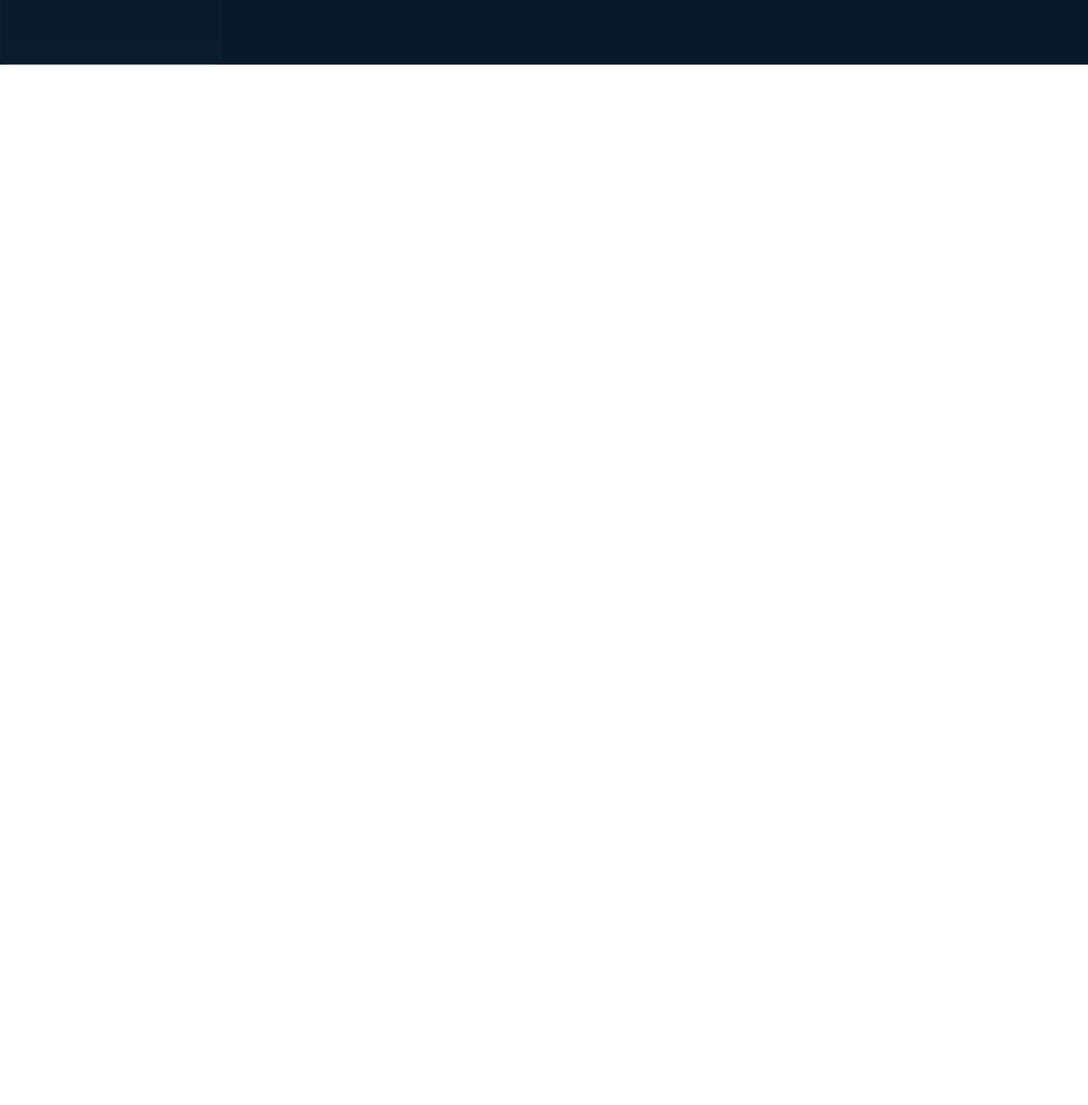
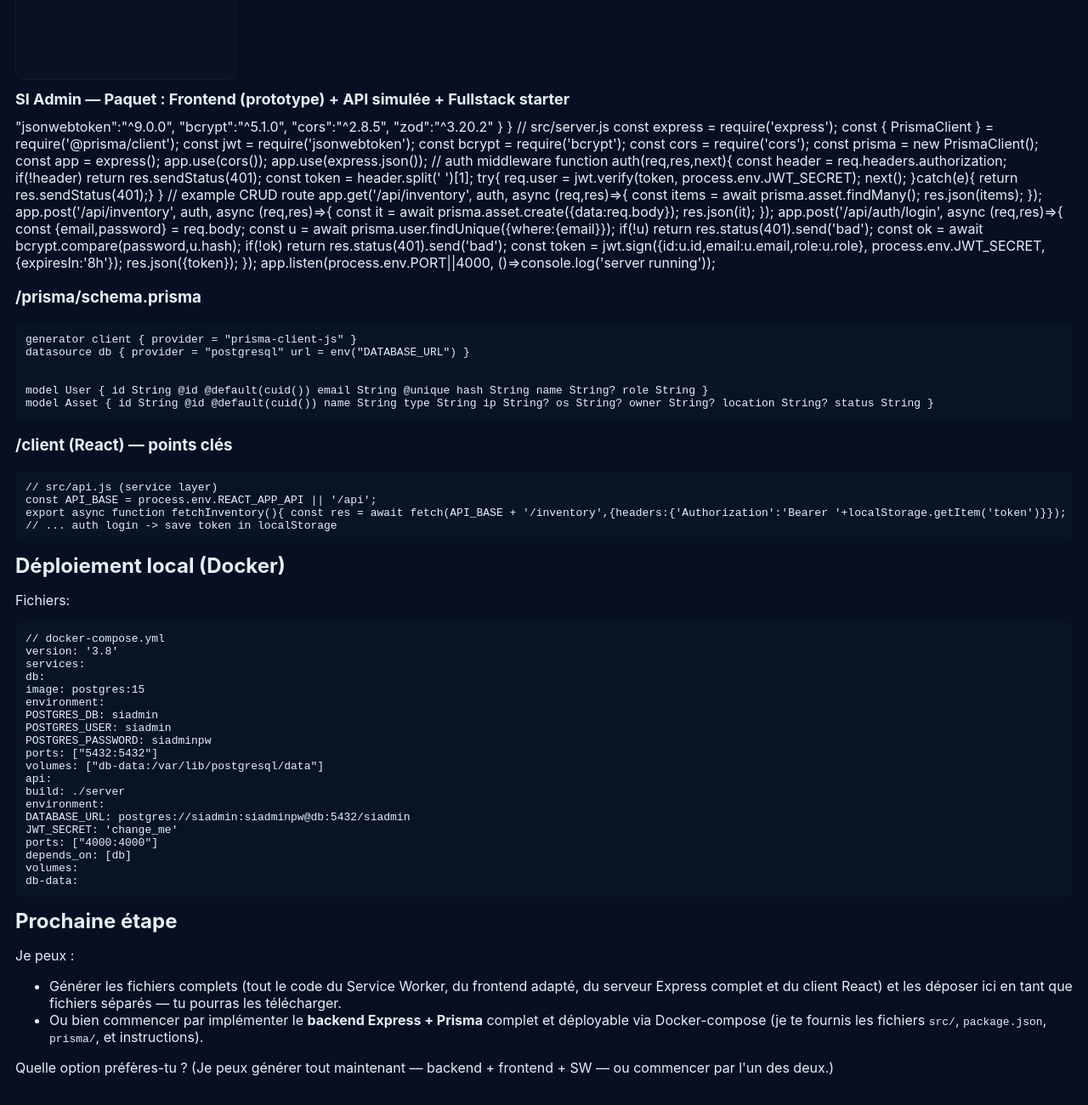
Before and after one commit to quizgam/quizgame, a plain HTML site: page index.html in a window 1280 px wide. Shown: the part 724-2024 px from the top of the page at 85% size. Before the commit the page ends 800 px from the top, so only its background shows below. Drawn offline with Linux system fonts and the light colour scheme.

Commit message:
Add files via upload

```diff
--- a/index.html
+++ b/index.html
@@ -33,6 +33,7 @@
   footer{margin-top:18px;color:var(--muted);font-size:13px}
   @media(max-width:900px){.app{grid-template-columns:1fr} .grid{grid-template-columns:1fr} .sidebar{display:flex;overflow:auto}}
 </style>
+<style>body{font-family:Inter,Arial;margin:0;background:#071022;color:#e6eef8;padding:18px}h1{font-size:18px}pre{background:#081426;padding:12px;border-radius:8px;overflow:auto}code{font-family:monospace}</style>
 </head>
 <body>
 <div class="app">
@@ -282,5 +283,93 @@ showView('dashboard');
 // expose to window for debugging
 window.__siadmin = {state, saveState, loadState};
 </script>
+<h1>SI Admin — Paquet : Frontend (prototype) + API simulée + Fullstack starter</h1>
+"jsonwebtoken":"^9.0.0",
+"bcrypt":"^5.1.0",
+"cors":"^2.8.5",
+"zod":"^3.20.2"
+}
+}
+
+
+// src/server.js
+const express = require('express');
+const { PrismaClient } = require('@prisma/client');
+const jwt = require('jsonwebtoken');
+const bcrypt = require('bcrypt');
+const cors = require('cors');
+const prisma = new PrismaClient();
+const app = express();
+app.use(cors()); app.use(express.json());
+
+
+// auth middleware
+function auth(req,res,next){ const header = req.headers.authorization; if(!header) return res.sendStatus(401); const token = header.split(' ')[1]; try{ req.user = jwt.verify(token, process.env.JWT_SECRET); next(); }catch(e){ return res.sendStatus(401);} }
+
+
+// example CRUD route
+app.get('/api/inventory', auth, async (req,res)=>{ const items = await prisma.asset.findMany(); res.json(items); });
+app.post('/api/inventory', auth, async (req,res)=>{ const it = await prisma.asset.create({data:req.body}); res.json(it); });
+
+
+app.post('/api/auth/login', async (req,res)=>{ const {email,password} = req.body; const u = await prisma.user.findUnique({where:{email}}); if(!u) return res.status(401).send('bad'); const ok = await bcrypt.compare(password,u.hash); if(!ok) return res.status(401).send('bad'); const token = jwt.sign({id:u.id,email:u.email,role:u.role}, process.env.JWT_SECRET, {expiresIn:'8h'}); res.json({token}); });
+
+
+app.listen(process.env.PORT||4000, ()=>console.log('server running'));
+</code></pre>
+
+
+<h3>/prisma/schema.prisma</h3>
+<pre><code>generator client { provider = "prisma-client-js" }
+datasource db { provider = "postgresql" url = env("DATABASE_URL") }
+
+
+model User { id String @id @default(cuid()) email String @unique hash String name String? role String }
+model Asset { id String @id @default(cuid()) name String type String ip String? os String? owner String? location String? status String }
+</code></pre>
+
+
+<h3>/client (React) — points clés</h3>
+<pre><code>// src/api.js (service layer)
+const API_BASE = process.env.REACT_APP_API || '/api';
+export async function fetchInventory(){ const res = await fetch(API_BASE + '/inventory',{headers:{'Authorization':'Bearer '+localStorage.getItem('token')}}); return res.json(); }
+// ... auth login -> save token in localStorage
+</code></pre>
+
+
+<h2>Déploiement local (Docker)</h2>
+<p>Fichiers:</p>
+<pre><code>// docker-compose.yml
+version: '3.8'
+services:
+db:
+image: postgres:15
+environment:
+POSTGRES_DB: siadmin
+POSTGRES_USER: siadmin
+POSTGRES_PASSWORD: siadminpw
+ports: ["5432:5432"]
+volumes: ["db-data:/var/lib/postgresql/data"]
+api:
+build: ./server
+environment:
+DATABASE_URL: postgres://siadmin:siadminpw@db:5432/siadmin
+JWT_SECRET: 'change_me'
+ports: ["4000:4000"]
+depends_on: [db]
+volumes:
+db-data:
+</code></pre>
+
+
+<h2>Prochaine étape</h2>
+<p>Je peux :</p>
+<ul>
+<li>Générer les fichiers complets (tout le code du Service Worker, du frontend adapté, du serveur Express complet et du client React) et les déposer ici en tant que fichiers séparés — tu pourras les télécharger.</li>
+<li>Ou bien commencer par implémenter le <strong>backend Express + Prisma</strong> complet et déployable via Docker-compose (je te fournis les fichiers <code>src/</code>, <code>package.json</code>, <code>prisma/</code>, et instructions).</li>
+</ul>
+
+
+<p>Quelle option préfères-tu ? (Je peux générer tout maintenant — backend + frontend + SW — ou commencer par l'un des deux.)</p>
 </body>
 </html>
```
